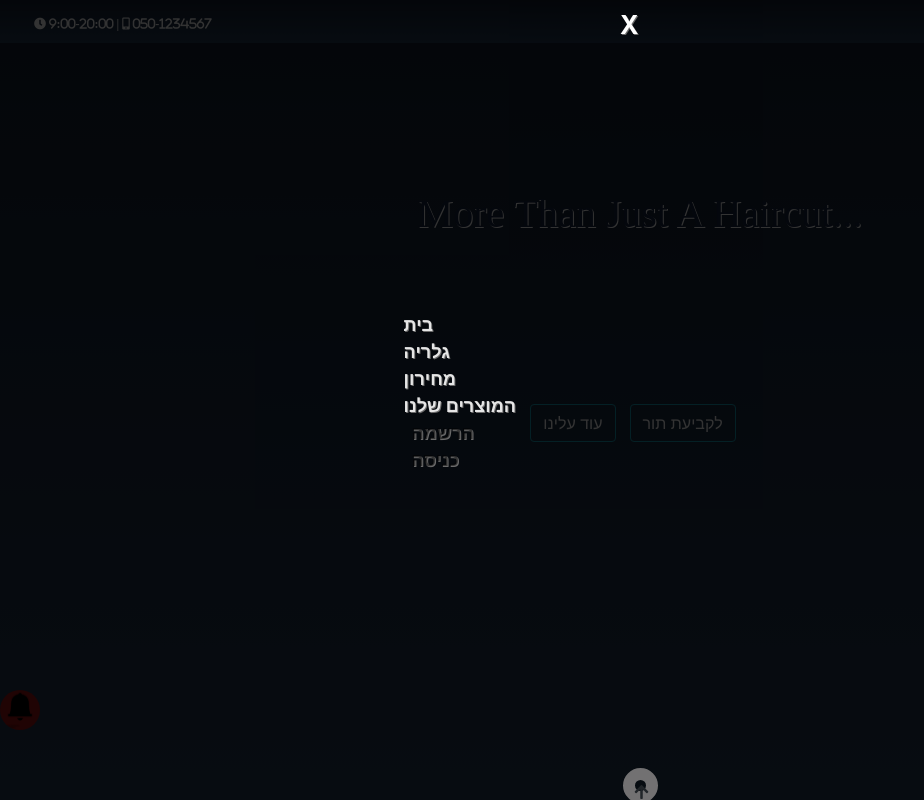
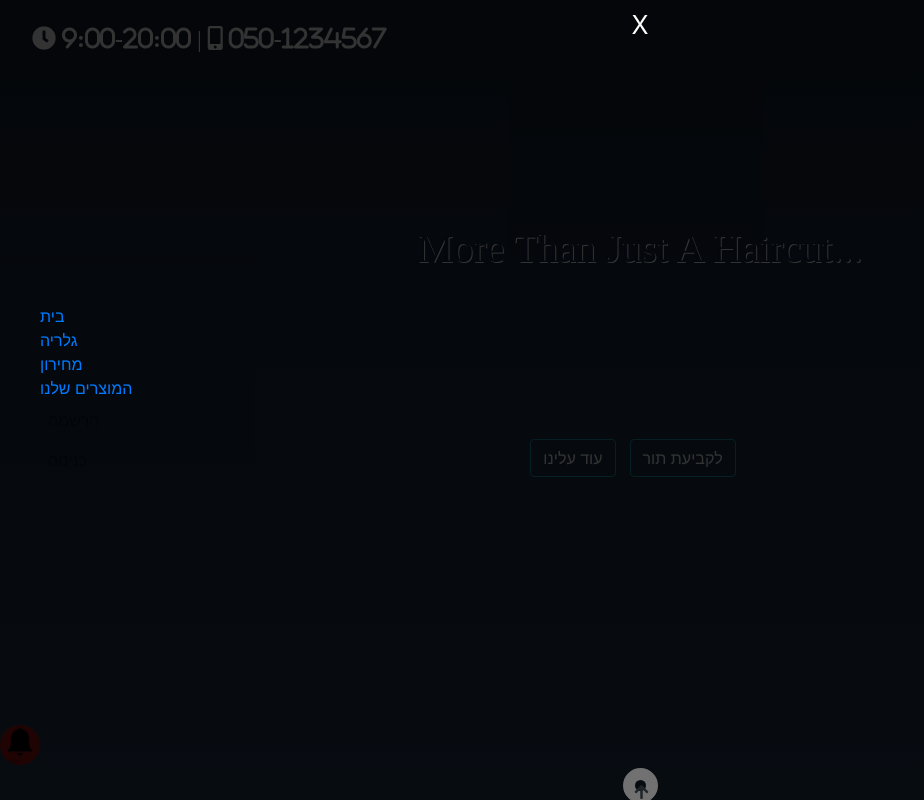
Before and after one commit to LilachAvr/barberShopHerokuTest, a React (Create React App) app in the folder client/: page / in a window 1280 px wide. Shown: the whole page, without its empty margins (0-924 px from the left). Built offline with nearby package versions, Linux system fonts and the light colour scheme.

Commit message:
heruko update navbar css

```diff
--- a/client/src/App.css
+++ b/client/src/App.css
@@ -45,15 +45,15 @@ body{
   .App a:hover {
     background-color: rgba(201, 104, 25,0.500);
   }  */
-  .nav-link {
+  /* .nav-link {
     display: block;
     padding: 0.5rem 0rem;
 }
   .navbar a{
     color: #e6e6e6;
-    margin: 0 0px 0 18px;
+    margin: 0 0px 0 18px; */
     /* border-right: 1px solid; */
-    padding: 0px 40px 0 0px;
+    /* padding: 0px 40px 0 0px;
     text-shadow: 1px 1px rgb(107, 107, 107);
     font-size: large;
     font-weight: 700;
@@ -75,7 +75,7 @@ body{
     font-size: 12px;
     white-space: nowrap;
 
-  }
+  } */
   /* #liLogin{
     border: 1px solid white;
     list-style: none;
@@ -97,51 +97,51 @@ body{
     outline: none;
     direction: rtl;
   } */
-  .mr-auto, .mx-auto {
+  /* .mr-auto, .mx-auto {
     margin: 0 24% 0 27% !important;
 }
   .navbar-dark .navbar-nav .nav-link {
     color: #e2e1df;
-}
+} */
 .navbar-toggler-icon{
   font-size: small;
  width: 100%;
 }
-.navbar-toggler{
+/* .navbar-toggler{
    text-decoration: none;
-}
-.navbar.navbar-expand-lg.navbar-light.bg-transparent{
+} */
+/* .navbar.navbar-expand-lg.navbar-light.bg-transparent{ */
   /* background-color: #88040479!important; */
-  background: linear-gradient(#141e30, #243b55);
-}
-span.nav-link {
+  /* background: linear-gradient(#141e30, #243b55);
+} */
+/* span.nav-link { */
   /* font-size: 16px; */
-  margin-bottom: 0%;
+  /* margin-bottom: 0%;
   font-family: cursive;
   text-shadow: none;
-  text-transform: capitalize;
+  text-transform: capitalize; */
   /* font-size: 13px; */
-  direction: rtl;
+  /* direction: rtl;
   text-align: end;
   display: contents;
-}
-.iconLocation{
+} */
+/* .iconLocation{ */
   /* white-space: nowrap; */
 /* padding: 0; */
-  max-width: 30px;
+  /* max-width: 30px; */
   /* height: auto; */
-}
-.location{
+/* }/ */
+/* .location{
 padding: 0 !important;
 width: 28px;
     height: 30px;
-}
+} */
 
-@media screen and (max-width:966px){
+/* @media screen and (max-width:966px){
   span.nav-link{
     white-space: normal;
   }
-}
+} */
 
 .rington{
   max-width: 40px;
```
